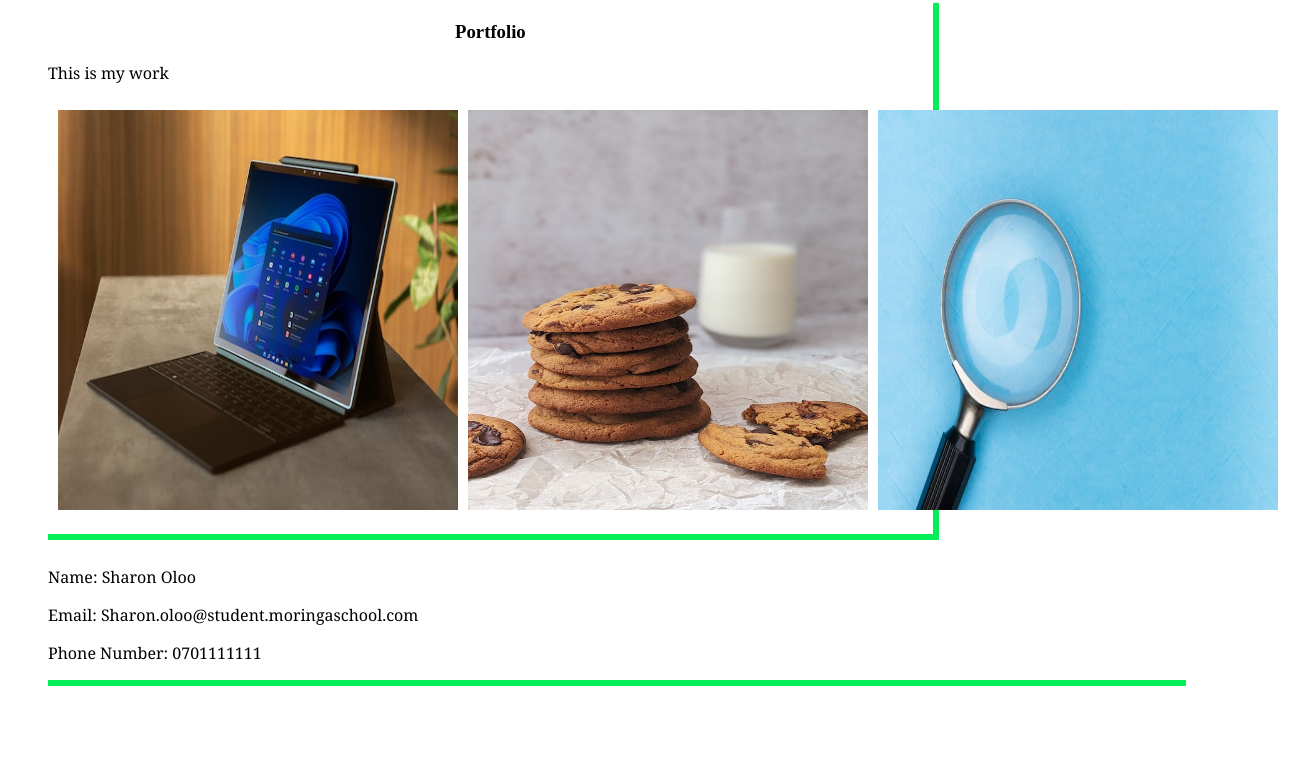
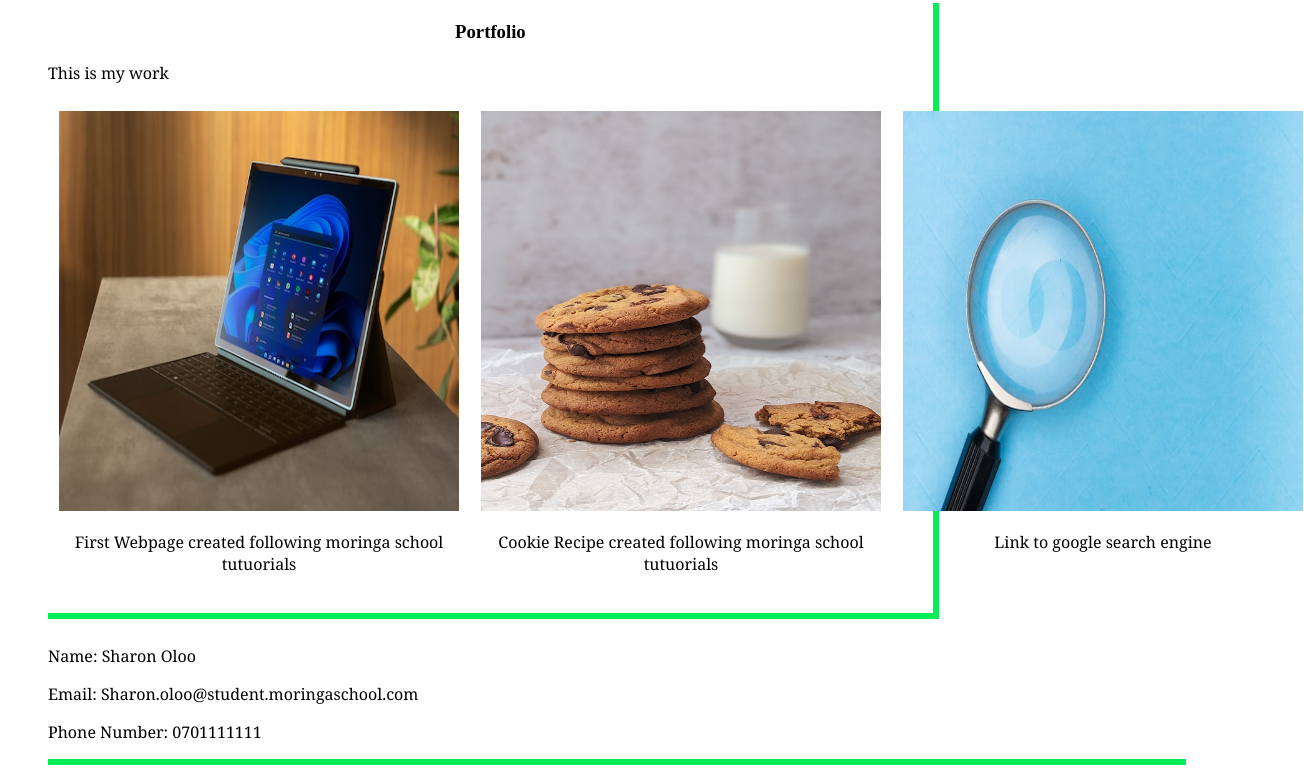
Before and after one commit to sharonoloo/portfolio-landing-page, a plain HTML site: page index.html in a window 1280 px wide. Shown: the part 785-1555 px from the top of the page, 1304 px wide, since content can reach past the window. Before the commit the page ends 1476 px from the top, so only its background shows below. Drawn offline with Linux system fonts and the light colour scheme.

Commit message:
add portfolio details

```diff
--- a/css/main.css
+++ b/css/main.css
@@ -90,3 +90,13 @@ a:active {
 .navbar li a:hover {
     background-color: #111;
   }
+.item {
+    width:400px;
+    text-align:center;
+    display:block;
+    background-color: transparent;
+    border: 1px solid transparent;
+    margin-right: 10px;
+    margin-bottom: 1px;
+    float:left;
+}
--- a/index.html
+++ b/index.html
@@ -20,18 +20,28 @@
     <p class="intro">Lorem ipsum dolor sit amet, consectetur adipiscing elit, sed do eiusmod tempor incididunt ut labore et dolore magna aliqua.
         Ut enim ad minim veniam, quis nostrud exercitation ullamco laboris nisi ut aliquip ex ea commodo consequat.
         Duis aute irure dolor in reprehenderit in voluptate velit esse cillum dolore eu fugiat nulla pariatur.
-        Excepteur sint occaecat <span class="important">Span element</span> cupidatat non proident, sunt in culpa qui officia deserunt mollit anim id est laborum</p>
-
+        Excepteur sint occaecat <span class="important">Span element</span> cupidatat non proident, sunt in culpa qui officia deserunt mollit anim
+        id est laborum
+    </p>
     <div class="image"><img src="images/me.jpeg" alt="Profile Picture Not Found!"></div>
     <div class="columns">
         <h3>Portfolio</h3>
         <p>This is my work</p>
         <div class="image2">
+            <div class="item">
         <a href="https://github.com/sharonoloo/my-first-webpage"><img border="0" alt="Project One" src="images/laptop1.jpeg" width="400" height="400"></a>
+        <p>First Webpage created following moringa school tutuorials</p>
+        </div>
+        <div class="item">
         <a href="https://github.com/sharonoloo/cookie-recipe.git"><img border="0" alt="Project Two" src="images/cookie2.jpeg" width="400" height="400"></a>
+        <p>Cookie Recipe created following moringa school tutuorials</p>
+    </div>
+        <div class="item">
         <a href="https://google.com"><img border="0" alt="Project Three" src="images/search3.jpeg" width="400" height="400"></a>
-
+        <p>Link to google search engine</p>
+    </div>
         </div>
+    </div>
     </div>
     <h3 id="contact">Contact Me</h3>
             <div class="details">
```
